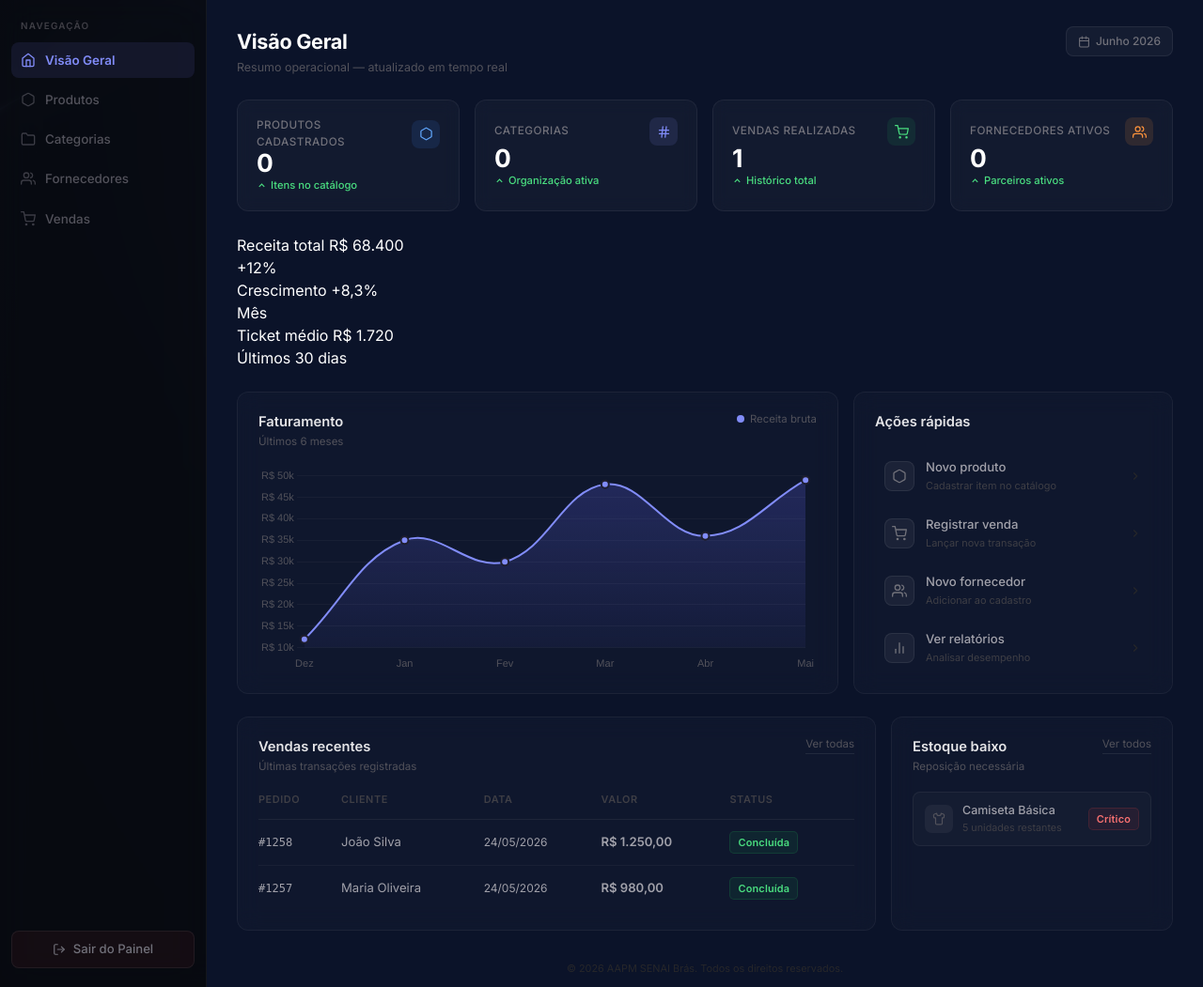
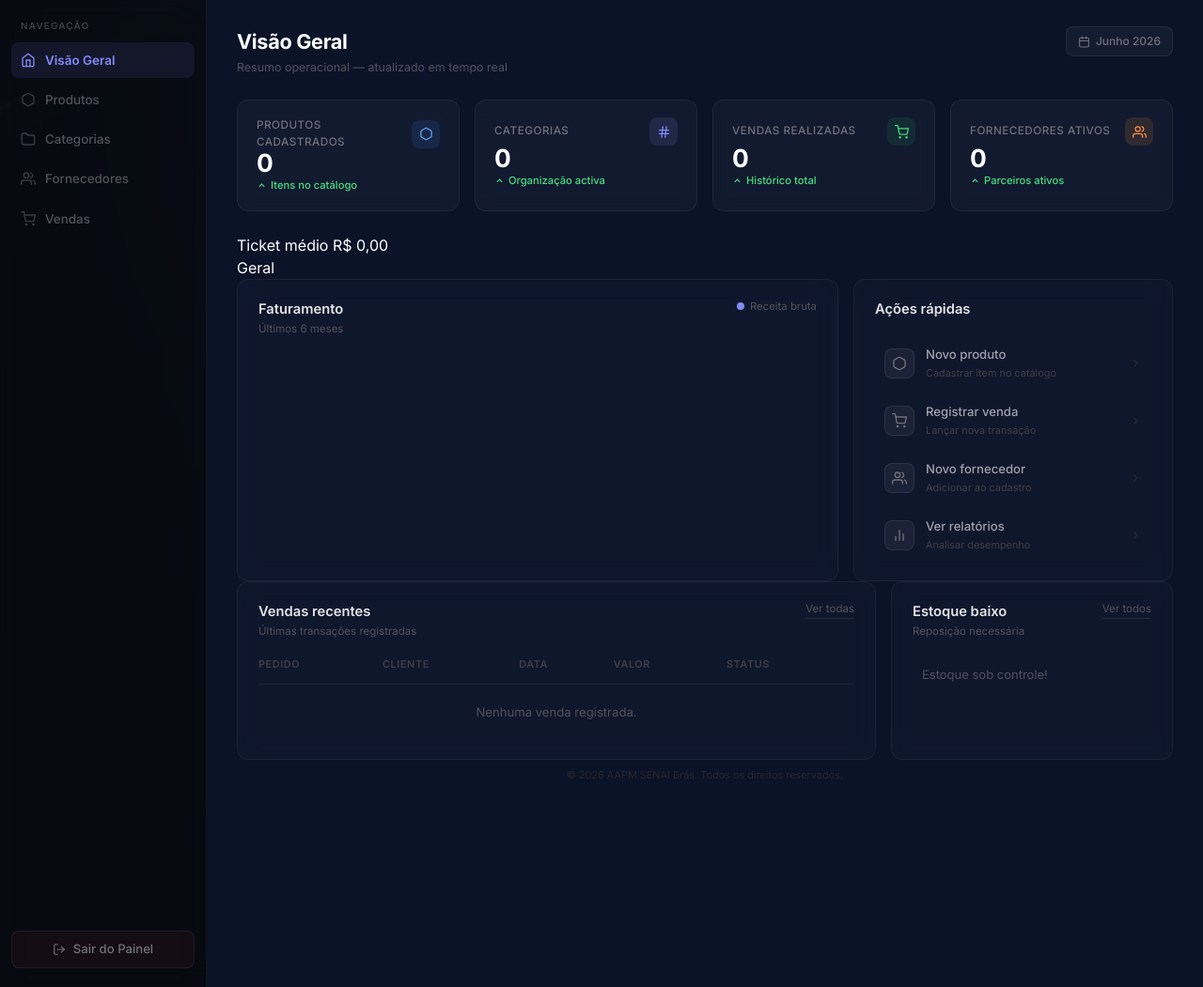
Before and after one commit to jacke9409/PROJETOSOFTWARE-AAPM, a FastAPI app: page /dashboard/visaogeral in a window 1280 px wide. Shown: the part 60-1111 px from the top of the page at 94% size. Run offline with FastAPI, Linux system fonts and the light colour scheme; a map, chart or similar area stays blank; some libraries are stand-ins or nearby versions.

Commit message:
visao geral organizado

```diff
--- a/app/routers/templates/admin/visaogeral.html
+++ b/app/routers/templates/admin/visaogeral.html
@@ -40,7 +40,7 @@
             <span class="vg-card-valor">{{ total_categorias if total_categorias is defined else 0 }}</span>
             <span class="vg-card-delta vg-delta-positivo">
                 <svg width="11" height="11" viewBox="0 0 24 24" fill="none" stroke="currentColor" stroke-width="2.5"><polyline points="18 15 12 9 6 15"/></svg>
-                Organização ativa
+                Organização activa
             </span>
         </a>
 
@@ -51,7 +51,7 @@
                     <svg width="15" height="15" viewBox="0 0 24 24" fill="none" stroke="currentColor" stroke-width="2" stroke-linecap="round" stroke-linejoin="round"><circle cx="9" cy="21" r="1"/><circle cx="20" cy="21" r="1"/><path d="M1 1h4l2.68 13.39a2 2 0 0 0 2 1.61h9.72a2 2 0 0 0 2-1.61L23 6H6"/></svg>
                 </div>
             </div>
-            <span class="vg-card-valor">{{ total_vendas if total_vendas is defined else 1 }}</span>
+            <span class="vg-card-valor">{{ total_vendas if total_vendas is defined else 0 }}</span>
             <span class="vg-card-delta vg-delta-positivo">
                 <svg width="11" height="11" viewBox="0 0 24 24" fill="none" stroke="currentColor" stroke-width="2.5"><polyline points="18 15 12 9 6 15"/></svg>
                 Histórico total
@@ -74,27 +74,13 @@
 
     </div>
 
-    <div class="vg-quickstats">
-        <div class="vg-quickstat-card">
-            <div class="vg-quickstat-detalhe">
-                <span class="vg-quickstat-label">Receita total</span>
-                <span class="vg-quickstat-valor">R$ 68.400</span>
-            </div>
-            <span class="vg-quickstat-badge">+12%</span>
-        </div>
-        <div class="vg-quickstat-card">
-            <div class="vg-quickstat-detalhe">
-                <span class="vg-quickstat-label">Crescimento</span>
-                <span class="vg-quickstat-valor">+8,3%</span>
-            </div>
-            <span class="vg-quickstat-badge">Mês</span>
-        </div>
+
         <div class="vg-quickstat-card">
             <div class="vg-quickstat-detalhe">
                 <span class="vg-quickstat-label">Ticket médio</span>
-                <span class="vg-quickstat-valor">R$ 1.720</span>
+                <span class="vg-quickstat-valor">R$ {{ "{:,.2f}".format(ticket_medio).replace(",", "X").replace(".", ",").replace("X", ".") if ticket_medio is defined else "0,00" }}</span>
             </div>
-            <span class="vg-quickstat-badge">Últimos 30 dias</span>
+            <span class="vg-quickstat-badge">Geral</span>
         </div>
     </div>
 
@@ -188,20 +174,21 @@
                         </tr>
                     </thead>
                     <tbody>
+                        {% if vendas_recentes %}
+                            {% for venda in vendas_recentes %}
                             <tr>
-                            <td class="vg-td-id">#1258</td>
-                            <td>João Silva</td>
-                            <td class="vg-td-data">24/05/2026</td>
-                            <td class="vg-td-valor">R$ 1.250,00</td>
-                            <td><span class="vg-badge vg-badge-ok">Concluída</span></td>
+                                <td class="vg-td-id">#{{ venda.id }}</td>
+                                <td>{{ venda.cliente }}</td>
+                                <td class="vg-td-data">{{ venda.data.strftime('%d/%m/%Y') if venda.data.strftime is defined else venda.data }}</td>
+                                <td class="vg-td-valor">R$ {{ "{:,.2f}".format(venda.valor).replace(",", "X").replace(".", ",").replace("X", ".") }}</td>
+                                <td><span class="vg-badge vg-badge-ok">{{ venda.status }}</span></td>
                             </tr>
+                            {% endfor %}
+                        {% else %}
                             <tr>
-                            <td class="vg-td-id">#1257</td>
-                            <td>Maria Oliveira</td>
-                            <td class="vg-td-data">24/05/2026</td>
-                            <td class="vg-td-valor">R$ 980,00</td>
-                            <td><span class="vg-badge vg-badge-ok">Concluída</span></td>
+                                <td colspan="5" style="text-align: center; color: #52525b; padding: 20px;">Nenhuma venda registrada.</td>
                             </tr>
+                        {% endif %}
                     </tbody>
                 </table>
             </div>
@@ -216,18 +203,24 @@
                 <a href="/dashboard/produtos" class="vg-link-ver-todos">Ver todos</a>
             </div>
             <div class="vg-estoque-lista">
+                {% if estoque_baixo %}
+                    {% for prod in estoque_baixo %}
                     <div class="vg-estoque-item">
                         <div class="vg-estoque-info">
                             <div class="vg-estoque-icone-produto">
                                 <svg width="14" height="14" viewBox="0 0 24 24" fill="none" stroke="currentColor" stroke-width="2" stroke-linecap="round" stroke-linejoin="round"><path d="M20.38 3.46L16 2a4 4 0 01-8 0L3.62 3.46a2 2 0 00-1.34 2.23l.58 3.57a1 1 0 00.99.84H6v10c0 1.1.9 2 2 2h8a2 2 0 002-2V10h2.15a1 1 0 00.99-.84l.58-3.57a2 2 0 00-1.34-2.23z"/></svg>
                             </div>
                             <div>
-                            <span class="vg-estoque-nome">Camiseta Básica</span>
-                            <span class="vg-estoque-qtd">5 unidades restantes</span>
+                                <span class="vg-estoque-nome">{{ prod.nome }}</span>
+                                <span class="vg-estoque-qtd">{{ prod.quantidade }} unidades restantes</span>
                             </div>
                         </div>
                         <span class="vg-badge vg-badge-critico">Crítico</span>
                     </div>
+                    {% endfor %}
+                {% else %}
+                    <p style="color: #52525b; font-size: 13px; padding: 10px;">Estoque sob controle!</p>
+                {% endif %}
             </div>
         </div>
 
@@ -236,11 +229,21 @@
     <p class="vg-rodape">© 2026 AAPM SENAI Brás. Todos os direitos reservados.</p>
 
 </div>
+<div id="dados-grafico-faturamento"
+     data-labels="{{ grafico_labels | tojson if grafico_labels is defined else ['Dez', 'Jan', 'Fev', 'Mar', 'Abr', 'Mai'] | tojson }}"
+     data-valores="{{ grafico_dados | tojson if grafico_dados is defined else [0, 0, 0, 0, 0, 0] | tojson }}"
+     style="display: none;">
+</div>
 
 <script>
 document.addEventListener("DOMContentLoaded", () => {
     const ctx = document.getElementById('graficoVendas');
     if (!ctx) return;
+
+    // 2. O JavaScript apenas lê os dados do HTML sem nenhuma tag Jinja atrapalhando o VS Code
+    const elementoDados = document.getElementById('dados-grafico-faturamento');
+    const labelsGrafico = JSON.parse(elementoDados.getAttribute('data-labels'));
+    const dadosGrafico = JSON.parse(elementoDados.getAttribute('data-valores'));
 
     const gradient = ctx.getContext('2d').createLinearGradient(0, 0, 0, 260);
     gradient.addColorStop(0, 'rgba(99, 102, 241, 0.25)');
@@ -249,10 +252,10 @@ document.addEventListener("DOMContentLoaded", () => {
     new Chart(ctx, {
         type: 'line',
         data: {
-            labels: ['Dez', 'Jan', 'Fev', 'Mar', 'Abr', 'Mai'],
+            labels: labelsGrafico,
             datasets: [{
                 label: 'Faturamento',
-                data: [12000, 35000, 30000, 48000, 36000, 49000],
+                data: dadosGrafico,
                 borderColor: '#818cf8',
                 borderWidth: 2,
                 backgroundColor: gradient,
```
Lines whose indentation alone changed are shown as unchanged.
